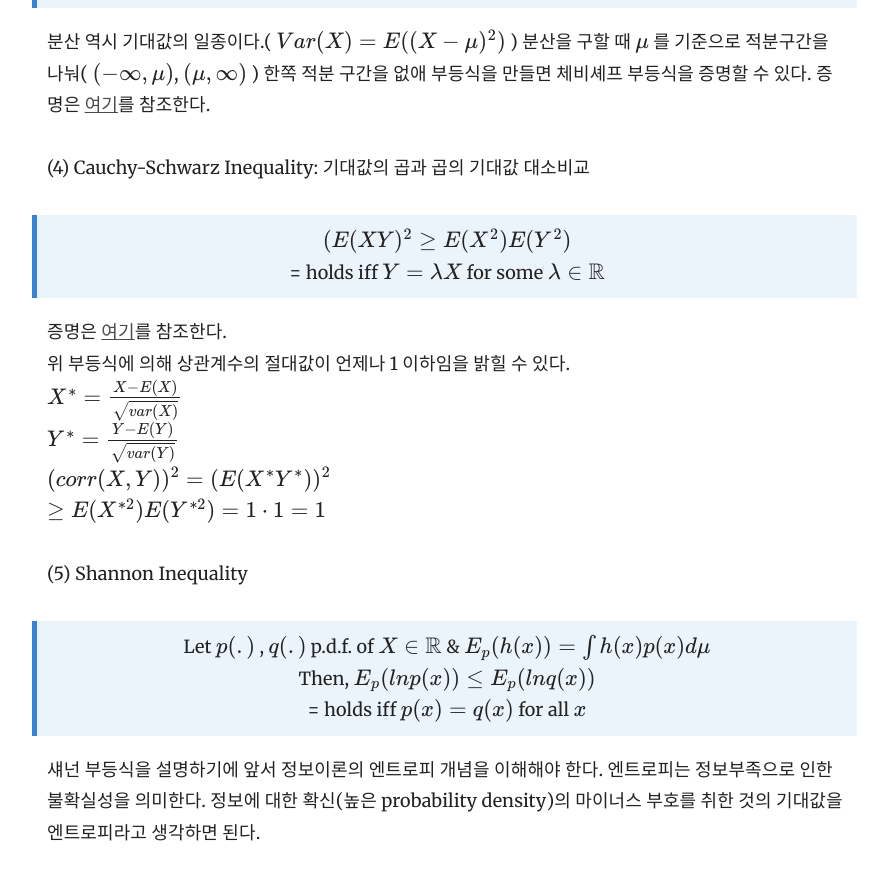
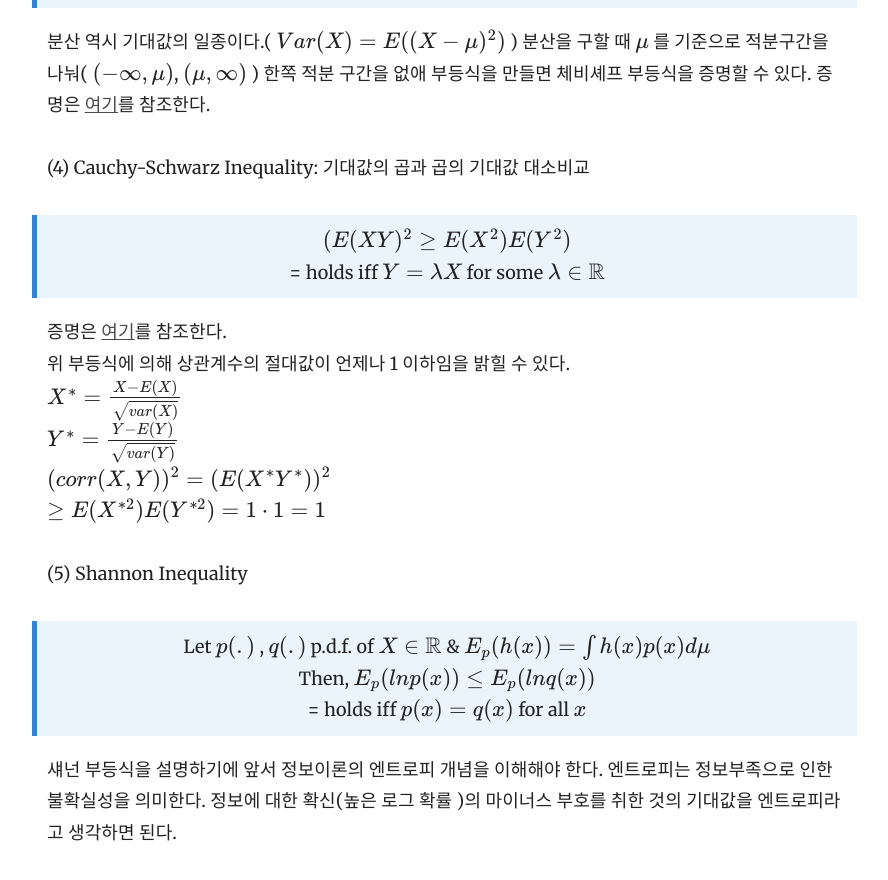
Before and after one commit to yrk3434/yrk3434.github.io, a Jekyll site: the page built from _docs/Theory/Mathematical Statistics.md, in a window 1280 px wide and 900 px high, scrolled down 5816 px. Shown: the top 880 px of the window, without its empty margins (343-1231 px from the left). Built offline with Jekyll 4.4.1, drawn with Linux system fonts in a browser that asks for light colours; formulas are drawn with MathJax 3.

Commit message:
Update Mathematical Statistics.md

```diff
--- a/_docs/Theory/Mathematical Statistics.md
+++ b/_docs/Theory/Mathematical Statistics.md
@@ -165,4 +165,4 @@ $ \geq E( X^{ *2 } ) E( Y^{ *2 } )  = 1 \cdot 1 = 1 $
 > <center> Then, $ E_p( ln p(x) ) \leq E_p( ln q(x)) $ <center/>
 > <center> = holds iff $ p(x) = q(x) $ for all $ x $ <center/>
 
-섀넌 부등식을 설명하기에 앞서 정보이론의 엔트로피 개념을 이해해야 한다. 엔트로피는 정보부족으로 인한 불확실성을 의미한다. 정보에 대한 확신(높은 probability density)의 마이너스 부호를 취한 것의 기대값을 엔트로피라고 생각하면 된다.
+섀넌 부등식을 설명하기에 앞서 정보이론의 엔트로피 개념을 이해해야 한다. 엔트로피는 정보부족으로 인한 불확실성을 의미한다. 정보에 대한 확신(높은 로그 확률 )의 마이너스 부호를 취한 것의 기대값을 엔트로피라고 생각하면 된다.
```
